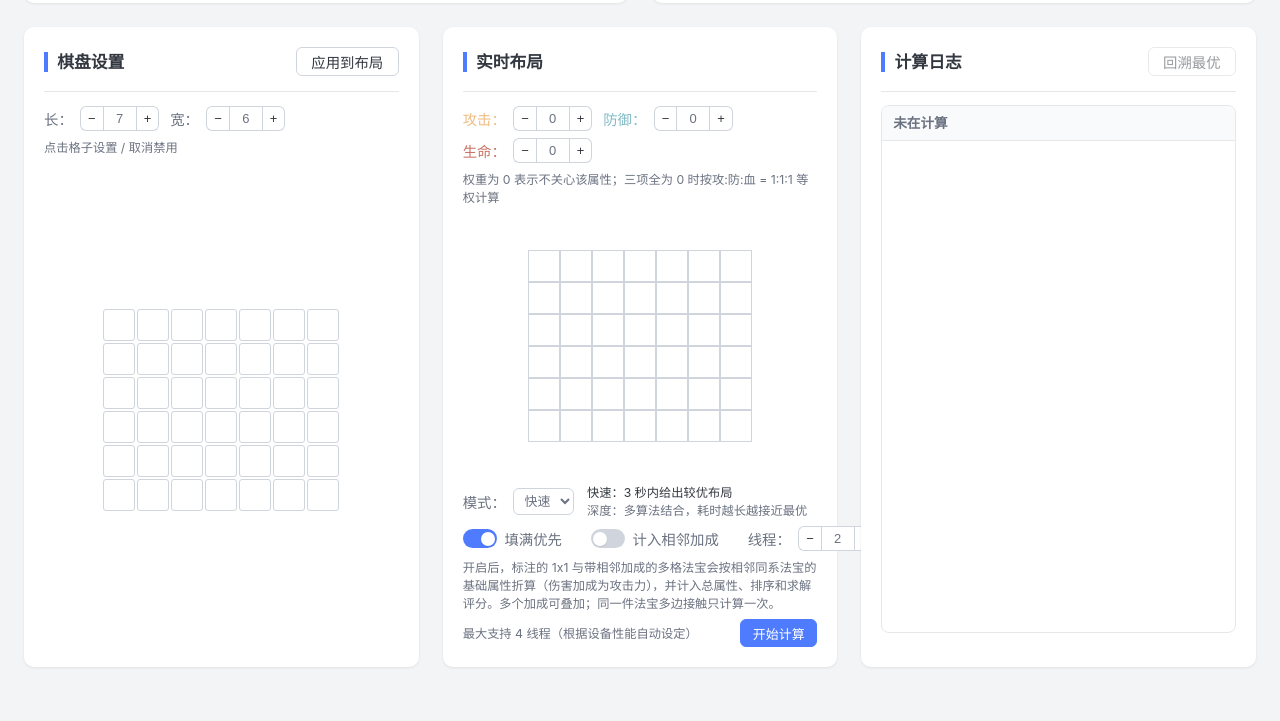
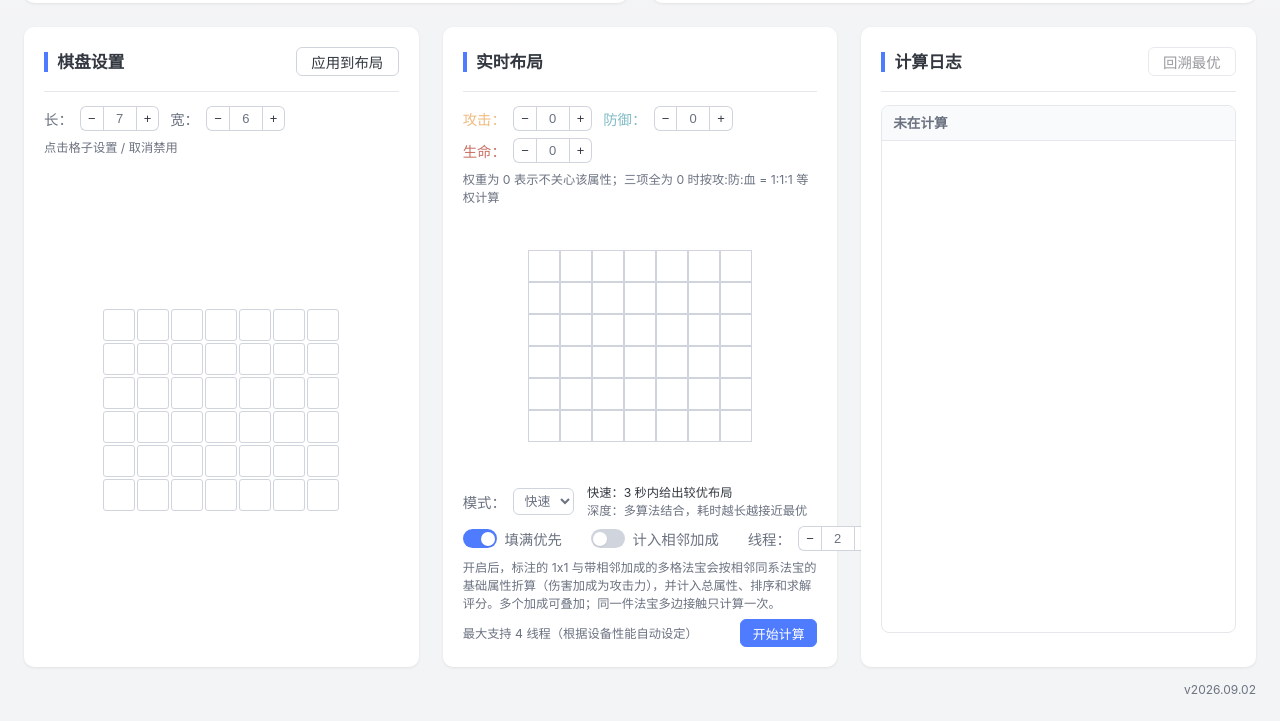
Before and after one commit to Elevzent/BackpackSolver-wydlz, a plain HTML site: page index.html in a window 1280 px wide. Shown: the part 703-1424 px from the top of the page. Before the commit the page ends 1394 px from the top, so only its background shows below. Drawn offline with Linux system fonts and the light colour scheme.

Commit message:
chore: add release version footer

```diff
--- a/css/style.main.css
+++ b/css/style.main.css
@@ -42,6 +42,14 @@ main {
 	gap: 1.5em;
 	max-width: 1400px;
 	margin: 0 auto;
+}
+
+.page-version {
+	max-width: 1400px;
+	margin: 1.25em auto 0;
+	color: var(--muted);
+	font-size: 0.75em;
+	text-align: right;
 }
 
 /* 第一屏两个面板等宽对半分，第二屏三个面板等宽 */
--- a/index.html
+++ b/index.html
@@ -369,6 +369,7 @@
 			     放在 .scan-media（container-type: size）之外，保证 fixed 定位相对视口 -->
 			<div class="scan-tip" hidden></div>
 		</div>
+		<footer class="page-version" aria-label="版本号">v2026.09.02</footer>
 		<!-- 游戏关联常量，需要调整的话请阅读项目目录下的`./README.md`文件，其中有详细的说明。 -->
 		<!-- 所有的形状："#" 表示占位，"\n" 表示换行，"_" 表示空格，行末的空格可以不写 -->
 		<script src="./data/shapes.data.js"></script>
```
